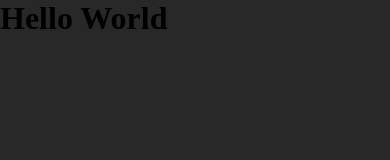
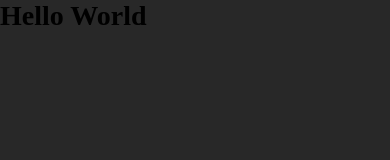
Before and after one commit to nataliaaraujo0/dt-urban, a React (Create React App) app in the folder dturban/: page / in a window 390 px wide. Shown: the top 160 px of the page. Built offline with nearby package versions, Linux system fonts and the light colour scheme.

Commit message:
chore: responsividade nas fonts

```diff
--- a/dturban/src/styles/global.ts
+++ b/dturban/src/styles/global.ts
@@ -11,6 +11,17 @@ export const GlobalStyle = createGlobalStyle`
     box-sizing: border-box;
 }
 
+//font-size: 16px Desktop
+html{
+    @media(max-width: 1080px) {
+        font-size: 93.75%; //15px
+    }
+
+    @media(max-width: 720px) {
+        font-size: 87.5%; //14px
+    }
+}
+
 body {
     background: var(--background);
     -webkit-font-smoothing: antialiased;
```
